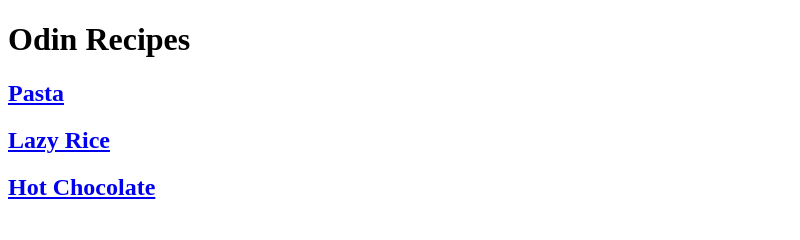
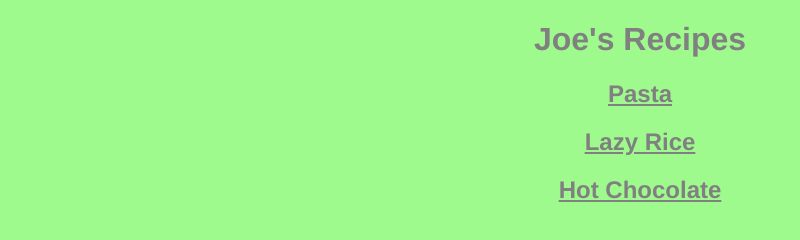
Before and after one commit to jlmolloy/odin-recipes, a plain HTML site: page index.html in a window 1280 px wide. Shown: the whole page, without its empty margins (0-800 px from the left). Drawn offline with Linux system fonts and the light colour scheme.

Commit message:
added css

```diff
--- a/index.html
+++ b/index.html
@@ -2,10 +2,11 @@
 <html lang = 'en'>
     <head>
         <meta charset = 'utf-8'>
-        <title>Odin Recipes</title>
+        <title>Joe's Recipes</title>
+        <link rel = 'stylesheet' href = 'styles.css'>
     </head>
     <body>
-        <h1>Odin Recipes</h1>
+        <h1>Joe's Recipes</h1>
 
         <h2><a href = './recipes/pasta.html'>Pasta</a></h2>
         <h2><a href = './recipes/lazy-rice.html'>Lazy Rice</a></h2>
--- /dev/null
+++ b/styles.css
@@ -0,0 +1,6 @@
+* {
+    background-color: rgb(159, 250, 141);
+    color: grey;
+    text-align: center;
+    font-family: 'Helvetica', sans-serif;
+}
```
Also changed, not shown: recipes/hot-choc.html (+1 -0 lines), recipes/lazy-rice.html (+1 -0 lines), recipes/pasta.html (+1 -0 lines).
